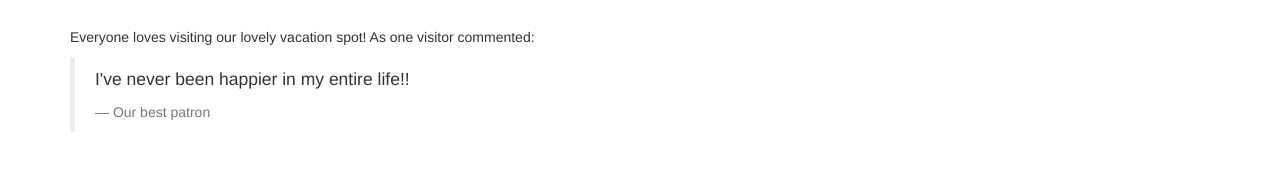
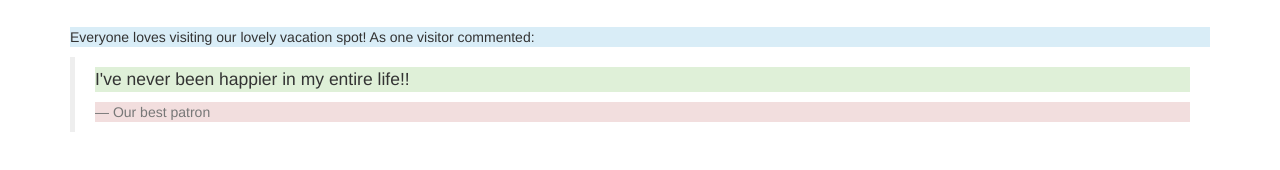
Before and after one commit to kategoss/vacation-site, a plain HTML site: page index.html in a window 1280 px wide. Shown: the part 218-388 px from the top of the page. Drawn offline with Linux system fonts and the light colour scheme.

Commit message:
add helper class formatting

```diff
--- a/index.html
+++ b/index.html
@@ -11,10 +11,10 @@
       <div class="jumbotron"><h1>This is our vacation website.</h1>
         We hope you come visit!
       </div>
-      <p>Everyone loves visiting our lovely vacation spot! As one visitor commented:</p>
+      <p class="bg-info">Everyone loves visiting our lovely vacation spot! As one visitor commented:</p>
       <blockquote>
-        <p>I've never been happier in my entire life!!</p>
-        <footer>Our best patron</footer>
+        <p class="bg-success">I've never been happier in my entire life!!</p>
+        <footer class="bg-danger">Our best patron</footer>
       </blockquote>
     </div>
   </body>
```
